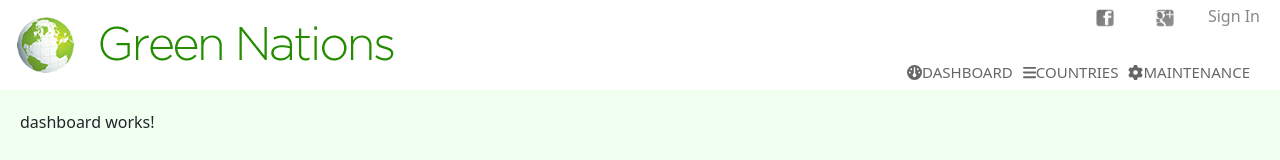
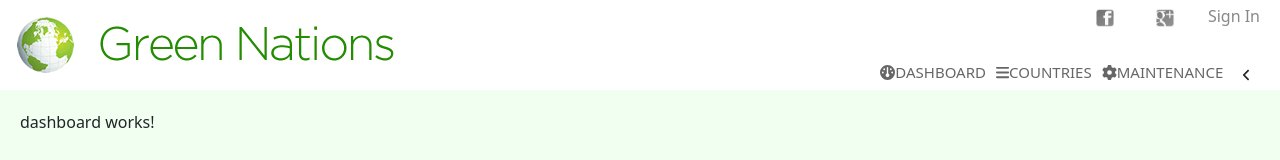
Before and after one commit to 1400co/AngularSPAFrameworkTemplate, an Angular app in the folder angular-template/: page / in a window 1280 px wide. Shown: the top 160 px of the page. Built offline with nearby package versions, Linux system fonts and the light colour scheme.

Commit message:
Agregado funcionalidad para mover menu de lateral a top y de top a lateral

```diff
--- a/angular-template/src/oruedar-fw/custom-icons/custom-icons.component.ts
+++ b/angular-template/src/oruedar-fw/custom-icons/custom-icons.component.ts
@@ -28,6 +28,12 @@ ngOnInit(): void {
       case "faGear":
             this.iconValue = fasolid.faGear;
             break;
+      case "faAngleLeft":
+              this.iconValue = fasolid.faAngleLeft;
+              break;
+      case "faAngleUp":
+              this.iconValue = fasolid.faAngleUp;
+              break;
       default:
         this.iconValue = fasolid.fa0;
           break;
--- a/angular-template/src/oruedar-fw/fw-content/fw-content.component.html
+++ b/angular-template/src/oruedar-fw/fw-content/fw-content.component.html
@@ -1,8 +1,8 @@
 <!-- vertical menu -->
-
-<fw-menu  *ngIf="menuService.isVertical && menuService.showingLeftsideMenu"
-    class="vertical-menu"/>
-
+<div *ifViewportSize="'large'">
+    <fw-menu  *ngIf="menuService.isVertical || menuService.showingLeftsideMenu"
+        class="vertical-menu"/>
+</div>
 
 
 <div class="body-style">
--- a/angular-template/src/oruedar-fw/fw-title-bar/fw-title-bar.component.html
+++ b/angular-template/src/oruedar-fw/fw-title-bar/fw-title-bar.component.html
@@ -15,7 +15,7 @@
     <div class="menu-area">
         <fw-top-bar>
         </fw-top-bar>
-        <!-- <fw-menu *ngIf="!menuService.isVertical"></fw-menu> -->
-        <fw-menu></fw-menu>
+        <fw-menu *ngIf="!menuService.isVertical"></fw-menu>
+        <!-- <fw-menu></fw-menu>  -->
     </div>
 </div>
--- a/angular-template/src/oruedar-fw/menus/menu-item/menu-item.component.html
+++ b/angular-template/src/oruedar-fw/menus/menu-item/menu-item.component.html
@@ -1,4 +1,4 @@
- <!-- <div class="menu-item"
+ <div class="menu-item"
 [routerLink]="item.route"
 routerLinkActive="router-link-active"
 [ngClass]="{'vertical-menu':menuService.isVertical}"
@@ -7,13 +7,14 @@ routerLinkActive="router-link-active"
         <fw-custom-icons [iconName]="item.icon"></fw-custom-icons>
     </span>
     <span>{{ item.text.toUpperCase()}} </span>
-</div>   -->
- <div class="menu-custom menu-item"
+</div>
+ <!-- <div class="menu-custom menu-item"
 [routerLink]="item.route"
 routerLinkActive="router-link-active"
+[ngClass]="{'vertical-menu':menuService.isVertical}"
 (click)="menuService.showingLeftsideMenu=false">
     <span>
         <fw-custom-icons [iconName]="item.icon"></fw-custom-icons>
     </span>
     <span>{{ item.text.toUpperCase()}} </span>
-</div>
+</div> -->
--- a/angular-template/src/oruedar-fw/menus/menu-item/menu-item.component.scss
+++ b/angular-template/src/oruedar-fw/menus/menu-item/menu-item.component.scss
@@ -13,78 +13,64 @@
     width: 100%;
 }
 
-.menu-custom {
-    display: inline-block;
-    position: relative; // Child pop-up menu items need to be positioned relative to this menu item.
-    margin-left: 0;
-    margin-top: 0;
-    margin-bottom: 0;
-    padding: 0;
-    font-size: 15px;
-    line-height: 15px;
-    color: #666;
-    cursor: pointer;
-    box-sizing: border-box; // works well with margins and padding.
-    width: 100%;
-}
 
-/* small only */
-@media screen and (min-width: 0em) and (max-width: 40em) {
-    .menu-custom {
-        display: block; // puts each item on it's own line
-        margin-left: 0;
-        margin-top: 6px;
-        margin-bottom: 6px;
-        color: white;
-        width: 100%;
-    }
-    .router-link-active {
-        background-color: green;
-    }
+// /* small only */
+// @media screen and (min-width: 0em) and (max-width: 40em) {
+//     .menu-custom {
+//         display: block; // puts each item on it's own line
+//         margin-left: 0;
+//         margin-top: 6px;
+//         margin-bottom: 6px;
+//         color: white;
+//         width: 100%;
+//     }
+//     .router-link-active {
+//         background-color: green;
+//     }
 
-  }
+//   }
 
-/* Medium only */
-@media screen and (min-width: 40em) and (max-width: 63.9375em) {
-    .menu-custom {
-        display: inline-block;
-        position: relative; // Child pop-up menu items need to be positioned relative to this menu item.
-        margin-left: 0;
-        margin-top: 0;
-        margin-bottom: 0;
-        padding: 0;
-        font-size: 15px;
-        line-height: 15px;
-        color: #666;
-        cursor: pointer;
-        box-sizing: border-box; // works well with margins and padding.
-        width: 100%;
-    }
-    .router-link-active {
-        background-color: #dfd;
-    }
-  }
+// /* Medium only */
+// @media screen and (min-width: 40em) and (max-width: 63.9375em) {
+//     .menu-custom {
+//         display: inline-block;
+//         position: relative; // Child pop-up menu items need to be positioned relative to this menu item.
+//         margin-left: 0;
+//         margin-top: 0;
+//         margin-bottom: 0;
+//         padding: 0;
+//         font-size: 15px;
+//         line-height: 15px;
+//         color: #666;
+//         cursor: pointer;
+//         box-sizing: border-box; // works well with margins and padding.
+//         width: 100%;
+//     }
+//     .router-link-active {
+//         background-color: #dfd;
+//     }
+//   }
 
-  /* Large and up */
-  @media screen and (min-width: 64em) {
-    .menu-custom {
-        display: inline-block;
-        position: relative; // Child pop-up menu items need to be positioned relative to this menu item.
-        margin-left: 0;
-        margin-top: 0;
-        margin-bottom: 0;
-        padding: 0;
-        font-size: 15px;
-        line-height: 15px;
-        color: #666;
-        cursor: pointer;
-        box-sizing: border-box; // works well with margins and padding.
-        width: 100%;
-    }
-    .router-link-active {
-        background-color: #dfd;
-    }
-  }
+//   /* Large and up */
+//   @media screen and (min-width: 64em) {
+//     .menu-custom {
+//         display: inline-block;
+//         position: relative; // Child pop-up menu items need to be positioned relative to this menu item.
+//         margin-left: 0;
+//         margin-top: 0;
+//         margin-bottom: 0;
+//         padding: 0;
+//         font-size: 15px;
+//         line-height: 15px;
+//         color: #666;
+//         cursor: pointer;
+//         box-sizing: border-box; // works well with margins and padding.
+//         width: 100%;
+//     }
+//     .router-link-active {
+//         background-color: #dfd;
+//     }
+//   }
 
 /* If host does not contain the class "parent-is-popup", add the margin-left and auto width - activates part of our inline-block display */
 :host:not(.parent-is-popup) {
@@ -141,10 +127,10 @@ span {
     background-color: green;
 }
 
-// .router-link-active {
-//     background-color: #dfd;
-// }
+ .router-link-active {
+     background-color: #dfd;
+ }
 
-// .router-link-active.vertical-menu {
-//     background-color: green;
-// }
+ .router-link-active.vertical-menu {
+     background-color: green;
+ }
--- a/angular-template/src/oruedar-fw/menus/menu/menu.component.html
+++ b/angular-template/src/oruedar-fw/menus/menu/menu.component.html
@@ -1,10 +1,17 @@
 <nav>
-    <ul class="menu-custom">
+    <ul>
          <li *ngFor="let item of menuService.items" >
-            <!--<fw-menu-item [item]="item" class="menu-custom"/> -->
+            <!-- <fw-menu-item [item]="item" class="menu-custom"/> -->
              <fw-menu-item [item]="item"
              [ngClass]="{'vertical-menu':menuService.isVertical}"/>
 
         </li>
     </ul>
 </nav>
+<button
+    class="btn btn-sm button"
+    ngClass="{'horizontal':!menuService.isVertical}"
+    (click)="menuService.toggleMenuOrientation()">
+    <fw-custom-icons *ngIf="menuService.isVertical" [iconName]="'faAngleUp'"></fw-custom-icons>
+    <fw-custom-icons *ngIf="!menuService.isVertical" [iconName]="'faAngleLeft'"></fw-custom-icons>
+</button>
--- a/angular-template/src/oruedar-fw/menus/menu/menu.component.scss
+++ b/angular-template/src/oruedar-fw/menus/menu/menu.component.scss
@@ -5,17 +5,17 @@
          flex-grow: 1; // menu grows with size of the screen
  }
 
-.menu-custom {
-    display: flex;
-    align-items: flex-end; // right side of the flex box
-    justify-content: flex-end; // bottom of the flex box
-    flex-grow: 1; // menu grows with size of the screen
-    .li{
-        width:100%
-    }
-}
+// .menu-custom {
+//     display: flex;
+//     align-items: flex-end; // right side of the flex box
+//     justify-content: flex-end; // bottom of the flex box
+//     flex-grow: 1; // menu grows with size of the screen
+//     .li{
+//         width:100%
+//     }
+// }
 
-/* add/override :host properties when this element has the .vertical-menu class */
+// /* add/override :host properties when this element has the .vertical-menu class */
 :host(.vertical-menu) {
       display: inline-block;
       width: 200px;
@@ -25,40 +25,48 @@
       overflow: auto; // allows vertically scrollable long menu
   }
 
-/* small only */
-@media screen and (min-width: 0em) and (max-width: 40em) {
-    .menu-custom {
-        display: inline-block;
-        width: 200px;
-        padding-left: 4px;
-        flex-grow: 0; // this menu has a static width, so we don't want it to grow
-        background-color: #555;
-        overflow: auto; // allows vertically scrollable long menu
-    }
+// /* small only */
+// @media screen and (min-width: 0em) and (max-width: 40em) {
+//     .menu-custom {
+//         display: inline-block;
+//         width: 200px;
+//         padding-left: 4px;
+//         flex-grow: 0; // this menu has a static width, so we don't want it to grow
+//         background-color: #555;
+//         overflow: auto; // allows vertically scrollable long menu
+//     }
+//     .button {
+//         margin-left: 20px;
+//         margin-bottom: 2px;
+//     }
+//   }
 
-  }
+// /* Medium only */
+// @media screen and (min-width: 40em) and (max-width: 63.9375em) {
+//     .menu-custom {
+//         display: flex;
+//         align-items: flex-end; // right side of the flex box
+//         justify-content: flex-end; // bottom of the flex box
+//         flex-grow: 1; // menu grows with size of the screen
 
-/* Medium only */
-@media screen and (min-width: 40em) and (max-width: 63.9375em) {
-    .menu-custom {
-        display: flex;
-        align-items: flex-end; // right side of the flex box
-        justify-content: flex-end; // bottom of the flex box
-        flex-grow: 1; // menu grows with size of the screen
+//     }
+//     .button {
+//         margin-top: 20px;
+//     }
+//   }
 
-    }
-
-  }
-
-  /* Large and up */
-  @media screen and (min-width: 64em) {
-    .menu-custom {
-        display: flex;
-        align-items: flex-end; // right side of the flex box
-        justify-content: flex-end; // bottom of the flex box
-        flex-grow: 1; // menu grows with size of the screen
-    }
-  }
+//   /* Large and up */
+//   @media screen and (min-width: 64em) {
+//     .menu-custom {
+//         display: flex;
+//         align-items: flex-end; // right side of the flex box
+//         justify-content: flex-end; // bottom of the flex box
+//         flex-grow: 1; // menu grows with size of the screen
+//     }
+//     .button {
+//         margin-top: 20px;
+//     }
+//   }
 
 ul {
     list-style-type: none; // no bullet points
--- a/angular-template/src/oruedar-fw/services/menu-service.ts
+++ b/angular-template/src/oruedar-fw/services/menu-service.ts
@@ -22,4 +22,9 @@ export class MenuService{
     this.isVertical = true;
     this.showingLeftsideMenu = !this.showingLeftsideMenu;
    }
+
+   toggleMenuOrientation(){
+    this.isVertical =!this.isVertical
+
+   }
 }
```
Lines whose indentation alone changed are shown as unchanged.
